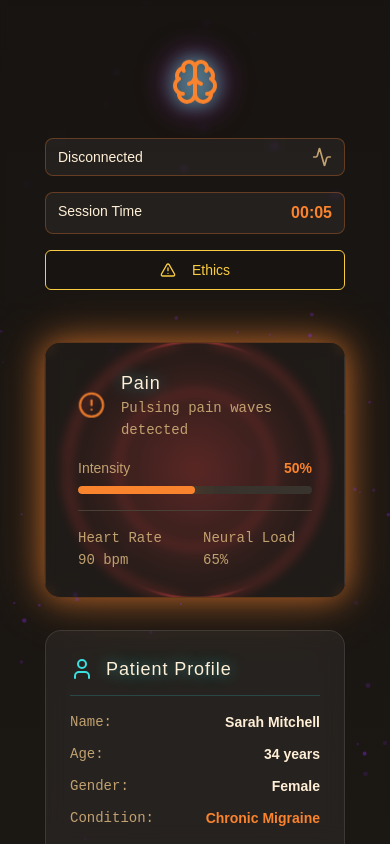
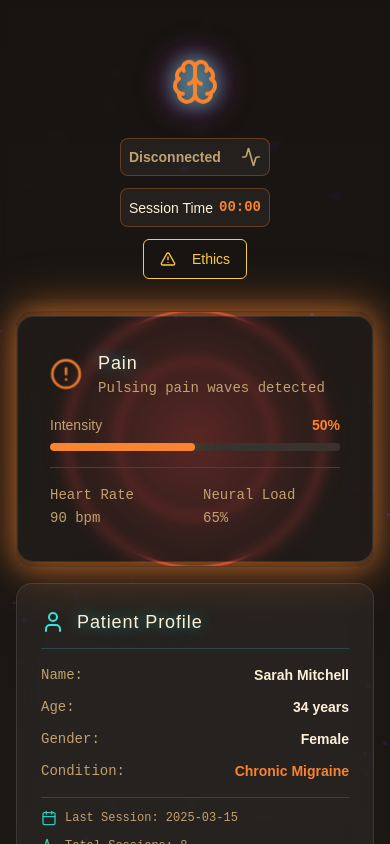
Before and after one commit to tarditonotarde/SynapHelmet, a React (Vite) app: page /#/immersion/1 in a window 390 px wide. Built offline with nearby package versions, Linux system fonts and the light colour scheme; the HTML template or start-up script is replaced by a standard one.

Commit message:
Refactor Connect button and timer

```diff
--- a/src/index.css
+++ b/src/index.css
@@ -75,15 +75,27 @@ p {
 }
 
 .btn-inm {
-  padding: 0.5rem 0.75rem 0.5rem 0.75rem;
+  padding: 0.5rem 0.75rem;
   background: rgba(255, 255, 255, 0.052);
   backdrop-filter: blur(10px);
-border: 1px solid rgba(255, 255, 255, 0.1);  border-color: hsl(var(--primary) / 0.3);
+  border: 1px solid hsl(var(--primary) / 0.3);
   border-radius: var(--radius);
   display: flex;
   width: fit-content;
-      width: 300px;
+  min-width: 200px;
+  max-width: 300px;
   justify-content: space-between;
+  align-items: center;
+  transition: all 0.3s ease;
+}
+
+@media (max-width: 640px) {
+  .btn-inm {
+    min-width: 150px;
+    max-width: 100%;
+    padding: 0.5rem;
+    font-size: 0.875rem;
+  }
 }
 
 .btn-end {
@@ -192,6 +204,14 @@ border-radius: var(--radius);
     gap: 1rem !important;
     display: flex;
     flex-direction: column;
+    align-items: center;
+    width: 100%;
+}
+
+@media (max-width: 640px) {
+  .head-line-2 {
+    gap: 0.75rem !important;
+  }
 }
 
 main {
@@ -201,6 +221,20 @@ main {
     align-items: center;
     gap: 2rem;
     padding: 2rem;
+}
+
+@media (max-width: 768px) {
+  main {
+    padding: 1rem;
+    gap: 1.5rem;
+  }
+}
+
+@media (max-width: 640px) {
+  main {
+    padding: 0.75rem;
+    gap: 1rem;
+  }
 }
 .logo-head {
   padding: 0.5rem;
@@ -304,22 +338,31 @@ gap: 0.5rem;
     background: rgba(255, 255, 255, 0.02);
     backdrop-filter: blur(6px);
     border: 1px solid rgba(255, 255, 255, 0.1);
-    width: 300px;
-
+    width: 100%;
+    max-width: 600px;
   }
 
   .glassmorphism-card-inm {
     background: rgba(255, 255, 255, 0.052);
     backdrop-filter: blur(10px);
     border: 1px solid rgba(255, 255, 255, 0.1);
-    width: 300px;
+    width: 100%;
+    min-height: 280px;
   }
 
   .glassmorphism-card-neu {
     background: rgba(255, 255, 255, 0.052);
     backdrop-filter: blur(10px);
     border: 1px solid rgba(255, 255, 255, 0.1);
-    width: 300px;
+    width: 100%;
+    min-height: 280px;
+  }
+
+  @media (max-width: 768px) {
+    .glassmorphism-card-inm,
+    .glassmorphism-card-neu {
+      min-height: auto;
+    }
   }
 
   .text-glow {
--- a/src/pages/Immersion.tsx
+++ b/src/pages/Immersion.tsx
@@ -46,6 +46,8 @@ const mockPatients = {
   },
 };
 
+type ConnectionState = "disconnected" | "connected" | "paused";
+
 const Immersion = () => {
   const { patientId } = useParams();
   const navigate = useNavigate();
@@ -53,14 +55,16 @@ const Immersion = () => {
   const [notes, setNotes] = useState("");
   const [showEthicsPanel, setShowEthicsPanel] = useState(false);
   const [sessionTime, setSessionTime] = useState(0);
-  const [isConnected, setIsConnected] = useState(false);
+  const [connectionState, setConnectionState] = useState<ConnectionState>("disconnected");
   const [hasSignedEthics, setHasSignedEthics] = useState(false);
   const [showPastNotes, setShowPastNotes] = useState(false);
 
   const patient = mockPatients[patientId as keyof typeof mockPatients];
 
   useEffect(() => {
-    // Session timer
+    // Session timer - only runs when connected
+    if (connectionState !== "connected") return;
+
     const timer = setInterval(() => {
       setSessionTime((prev) => prev + 1);
     }, 1000);
@@ -76,7 +80,7 @@ const Immersion = () => {
       clearInterval(timer);
       clearTimeout(warningTimeout);
     };
-  }, []);
+  }, [connectionState]);
 
   const formatTime = (seconds: number) => {
     const mins = Math.floor(seconds / 60);
@@ -94,23 +98,55 @@ const Immersion = () => {
   };
 
   const handleConnectionToggle = () => {
-    if (!isConnected && !hasSignedEthics) {
-      setShowEthicsPanel(true);
-    } else {
-      setIsConnected(!isConnected);
-      if (isConnected) {
-        toast.info("Immersion disconnected");
+    if (connectionState === "disconnected") {
+      if (!hasSignedEthics) {
+        setShowEthicsPanel(true);
       } else {
+        setConnectionState("connected");
         toast.success("Immersion connected successfully");
       }
+    } else if (connectionState === "connected") {
+      setConnectionState("paused");
+      toast.info("Immersion paused");
+    } else {
+      setConnectionState("connected");
+      toast.success("Immersion resumed");
     }
+  };
+
+  const handleDisconnect = () => {
+    setConnectionState("disconnected");
+    setSessionTime(0);
+    toast.info("Immersion disconnected. Session reset.");
   };
 
   const handleSignEthics = () => {
     setHasSignedEthics(true);
-    setIsConnected(true);
+    setConnectionState("connected");
     setShowEthicsPanel(false);
     toast.success("Ethics form signed. Immersion connected.");
+  };
+
+  const getConnectionLabel = () => {
+    switch (connectionState) {
+      case "connected":
+        return "Connected";
+      case "paused":
+        return "Paused";
+      default:
+        return "Disconnected";
+    }
+  };
+
+  const getConnectionColor = () => {
+    switch (connectionState) {
+      case "connected":
+        return "text-primary";
+      case "paused":
+        return "text-warning";
+      default:
+        return "text-muted-foreground";
+    }
   };
 
   return (
@@ -132,28 +168,60 @@ className="holo-brain logo-h"/>
 
             <button
               onClick={handleConnectionToggle}
-              className="btn-inm cursor-pointer hover:bg-primary/10 transition-colors"
+              className="btn-inm cursor-pointer hover:bg-primary/10 transition-colors focus:outline-none focus:ring-2 focus:ring-primary/50"
+              aria-label={`Connection status: ${getConnectionLabel()}. Click to ${connectionState === "disconnected" ? "connect" : connectionState === "connected" ? "pause" : "resume"}`}
+              role="button"
+              tabIndex={0}
+              onKeyDown={(e) => {
+                if (e.key === "Enter" || e.key === " ") {
+                  e.preventDefault();
+                  handleConnectionToggle();
+                }
+              }}
             >
-              <span className="text-sm text-foreground">
-                {isConnected ? "Connected" : "Disconnected"}
+              <span className={`text-sm font-semibold ${getConnectionColor()}`}>
+                {getConnectionLabel()}
               </span>
               <Activity
-                className={`w-5 h-5 ${isConnected ? 'text-primary animate-pulse' : 'text-muted-foreground'}`}
+                className={`w-5 h-5 ${connectionState === "connected" ? 'text-primary animate-pulse' : connectionState === "paused" ? 'text-warning' : 'text-muted-foreground'}`}
+                aria-hidden="true"
               />
             </button>
 
-            <div className="btn-inm">
+            {connectionState !== "disconnected" && (
+              <button
+                onClick={handleDisconnect}
+                className="btn-inm cursor-pointer hover:bg-destructive/10 transition-colors focus:outline-none focus:ring-2 focus:ring-destructive/50"
+                aria-label="Disconnect immersion and reset session"
+                role="button"
+                tabIndex={0}
+                onKeyDown={(e) => {
+                  if (e.key === "Enter" || e.key === " ") {
+                    e.preventDefault();
+                    handleDisconnect();
+                  }
+                }}
+              >
+                <span className="text-sm text-destructive font-semibold">
+                  Disconnect
+                </span>
+              </button>
+            )}
+
+            <div className="btn-inm" role="timer" aria-live="polite" aria-atomic="true">
               <span className="text-sm text-foreground">Session Time</span>
-              <span className="text-primary font-bold">{formatTime(sessionTime)}</span>
-
+              <span className="text-primary font-bold font-mono" aria-label={`Session duration: ${formatTime(sessionTime)}`}>
+                {formatTime(sessionTime)}
+              </span>
             </div>
 
             <Button
               variant="outline"
               onClick={() => setShowEthicsPanel(!showEthicsPanel)}
-              className="border-warning text-warning hover:bg-warning/10"
+              className="border-warning text-warning hover:bg-warning/10 focus:ring-2 focus:ring-warning/50"
+              aria-label="View ethics and safety protocol"
             >
-              <AlertTriangle className="w-4 h-4 mr-2" />
+              <AlertTriangle className="w-4 h-4 mr-2" aria-hidden="true" />
               Ethics
             </Button>
           </div>
@@ -161,9 +229,9 @@ className="holo-brain logo-h"/>
       </header>
 
       {/* Main Immersion View */}
-      <main>
+      <main className="w-full max-w-7xl mx-auto px-4 sm:px-6 lg:px-8">
         {/* Symptom Visualization */}
-        <div className="h-64 rounded-2xl overflow-hidden border border-primary/30 glow-primary bg-card/20">
+        <div className="h-64 w-full rounded-2xl overflow-hidden border border-primary/30 glow-primary bg-card/20" role="img" aria-label="Visual representation of patient symptom intensity">
           <SymptomVisualization symptomType="pain" intensity={intensity} />
         </div>
 
@@ -171,18 +239,18 @@ className="holo-brain logo-h"/>
         {patient && <PatientProfile patient={patient} />}
 
         {/* Two Column Layout for Metrics */}
-        <div className="grid grid-cols-1 lg:grid-cols-2 gap-4">
+        <div className="grid grid-cols-1 lg:grid-cols-2 gap-6 w-full">
           {/* Medical Stats */}
-          <MedicalStats currentIntensity={intensity} sessionTime={sessionTime} isConnected={isConnected} />
+          <MedicalStats currentIntensity={intensity} sessionTime={sessionTime} isConnected={connectionState === "connected"} />
 
           {/* Emotional Metrics */}
           <EmotionalMetrics intensity={intensity} />
         </div>
 
         {/* Intensity Control */}
-        <div className="glassmorphism-card-inm rounded-2xl p-6 space-y-4 glow-secondary animate-fade-in">
+        <div className="glassmorphism-card-inm rounded-2xl p-6 space-y-4 glow-secondary animate-fade-in w-full" role="region" aria-label="Neural intensity control">
           <div className="flex items-center gap-3">
-            <Brain className="w-6 h-6 text-secondary" />
+            <Brain className="w-6 h-6 text-secondary" aria-hidden="true" />
             <h3 className="text-lg font-bold text-foreground">Neural Intensity</h3>
           </div>
 
@@ -193,17 +261,18 @@ className="holo-brain logo-h"/>
               max={100}
               step={1}
               className="w-full"
+              aria-label={`Neural intensity slider. Current value: ${Math.round(intensity * 100)}%`}
             />
-            <p className="text-sm text-muted-foreground font-mono">
-              Adjust the intensity of symptom simulation
+            <p className="text-sm text-muted-foreground font-mono" role="note">
+              Adjust the intensity of symptom simulation (Current: {Math.round(intensity * 100)}%)
             </p>
           </div>
         </div>
 
         {/* Notes Panel with Audio Recording */}
-        <div className="glassmorphism rounded-2xl p-6 space-y-4 glow-primary animate-fade-in">
+        <div className="glassmorphism rounded-2xl p-6 space-y-4 glow-primary animate-fade-in w-full" role="region" aria-label="Session observations and notes">
           <div className="flex items-center gap-3">
-            <FileText className="w-6 h-6 text-primary" />
+            <FileText className="w-6 h-6 text-primary" aria-hidden="true" />
             <h3 className="text-lg font-bold text-foreground">Observations</h3>
           </div>
 
@@ -211,7 +280,8 @@ className="holo-brain logo-h"/>
             value={notes}
             onChange={(e) => setNotes(e.target.value)}
             placeholder="Record your observations and diagnostic notes..."
-            className="min-h-[200px] bg-background/50 border-primary/30 text-foreground resize-none font-mono"
+            className="min-h-[200px] bg-background/50 border-primary/30 text-foreground resize-none font-mono focus:ring-2 focus:ring-primary/50"
+            aria-label="Session observation notes"
           />
 
           <div className="flex flex-col gap-3">
@@ -219,7 +289,8 @@ className="holo-brain logo-h"/>
 
             <Button
               onClick={() => toast.success("Notes saved to patient record")}
-              className="w-full bg-primary hover:bg-primary/90 text-primary-foreground"
+              className="w-full bg-primary hover:bg-primary/90 text-primary-foreground focus:ring-2 focus:ring-primary/50"
+              aria-label="Save current session notes to patient record"
             >
               Save Notes
             </Button>
@@ -227,21 +298,23 @@ className="holo-brain logo-h"/>
             <Button
               onClick={() => setShowPastNotes(true)}
               variant="outline"
-              className="w-full border-primary/30 text-foreground"
+              className="w-full border-primary/30 text-foreground focus:ring-2 focus:ring-primary/50"
+              aria-label="View past session notes and records"
             >
-              <FileText className="w-4 h-4 mr-2" />
+              <FileText className="w-4 h-4 mr-2" aria-hidden="true" />
               View Past Notes & Sessions
             </Button>
           </div>
         </div>
 
         {/* Action Buttons */}
-        <div className="space-y-3">
+        <div className="space-y-3 w-full flex flex-col items-center">
           <Button
             onClick={handleEndSession}
-            className="btn-end w-full bg-destructive hover:bg-destructive/90 text-destructive-foreground glow-destructive"
+            className="btn-end w-full max-w-sm bg-destructive hover:bg-destructive/90 text-destructive-foreground glow-destructive focus:ring-2 focus:ring-destructive/50"
+            aria-label="End current immersion session and return to patient selection"
           >
-            <AlertTriangle className="w-4 h-4 mr-2" />
+            <AlertTriangle className="w-4 h-4 mr-2" aria-hidden="true" />
             End Session
           </Button>
         </div>
@@ -249,17 +322,23 @@ className="holo-brain logo-h"/>
 
       {/* Ethics Panel Overlay */}
       {showEthicsPanel && (
-        <div className="fixed inset-0 z-30 flex items-center justify-center bg-background/80 backdrop-blur-sm animate-fade-in">
-          <div className="glassmorphism rounded-2xl p-8 max-w-2xl glow-warning border border-warning/30">
+        <div
+          className="fixed inset-0 z-30 flex items-center justify-center bg-background/80 backdrop-blur-sm animate-fade-in p-4"
+          role="dialog"
+          aria-modal="true"
+          aria-labelledby="ethics-title"
+        >
+          <div className="glassmorphism rounded-2xl p-6 sm:p-8 max-w-2xl w-full glow-warning border border-warning/30 max-h-[90vh] overflow-y-auto">
             <div className="space-y-6">
-              <div className="flex items-center justify-between">
-                <h2 className="text-2xl font-bold text-warning text-glow">
+              <div className="flex items-center justify-between flex-wrap gap-4">
+                <h2 id="ethics-title" className="text-xl sm:text-2xl font-bold text-warning text-glow">
                   Ethics & Safety Protocol
                 </h2>
                 <Button
                   variant="ghost"
                   onClick={() => setShowEthicsPanel(false)}
-                  className="text-muted-foreground"
+                  className="text-muted-foreground focus:ring-2 focus:ring-warning/50"
+                  aria-label={hasSignedEthics ? "Close ethics panel" : "Cancel and close ethics panel"}
                 >
                   {hasSignedEthics ? "Close" : "Cancel"}
                 </Button>
@@ -311,7 +390,8 @@ className="holo-brain logo-h"/>
                   <div className="flex justify-end pt-4 border-t border-warning/20">
                     <Button
                       onClick={handleSignEthics}
-                      className="bg-warning hover:bg-warning/90 text-warning-foreground"
+                      className="bg-warning hover:bg-warning/90 text-warning-foreground focus:ring-2 focus:ring-warning/50"
+                      aria-label="Sign ethics form and connect to immersion"
                     >
                       Sign & Connect
                     </Button>
@@ -325,17 +405,23 @@ className="holo-brain logo-h"/>
 
       {/* Past Notes Dialog */}
       {showPastNotes && (
-        <div className="fixed inset-0 z-30 flex items-center justify-center bg-background/80 backdrop-blur-sm animate-fade-in">
-          <div className="glassmorphism rounded-2xl p-8 max-w-3xl w-full max-h-[80vh] overflow-y-auto glow-primary border border-primary/30">
+        <div
+          className="fixed inset-0 z-30 flex items-center justify-center bg-background/80 backdrop-blur-sm animate-fade-in p-4"
+          role="dialog"
+          aria-modal="true"
+          aria-labelledby="past-notes-title"
+        >
+          <div className="glassmorphism rounded-2xl p-6 sm:p-8 max-w-3xl w-full max-h-[90vh] overflow-y-auto glow-primary border border-primary/30">
             <div className="space-y-6">
-              <div className="flex items-center justify-between">
-                <h2 className="text-2xl font-bold text-primary text-glow">
+              <div className="flex items-center justify-between flex-wrap gap-4">
+                <h2 id="past-notes-title" className="text-xl sm:text-2xl font-bold text-primary text-glow">
                   Past Notes & Sessions
                 </h2>
                 <Button
                   variant="ghost"
                   onClick={() => setShowPastNotes(false)}
-                  className="text-muted-foreground"
+                  className="text-muted-foreground focus:ring-2 focus:ring-primary/50"
+                  aria-label="Close past notes dialog"
                 >
                   Close
                 </Button>
```
Also changed, not shown: src/components/EmotionalMetrics.tsx (+9 -7 lines), src/components/MedicalStats.tsx (+12 -11 lines). Lines whose indentation alone changed are shown as unchanged.
